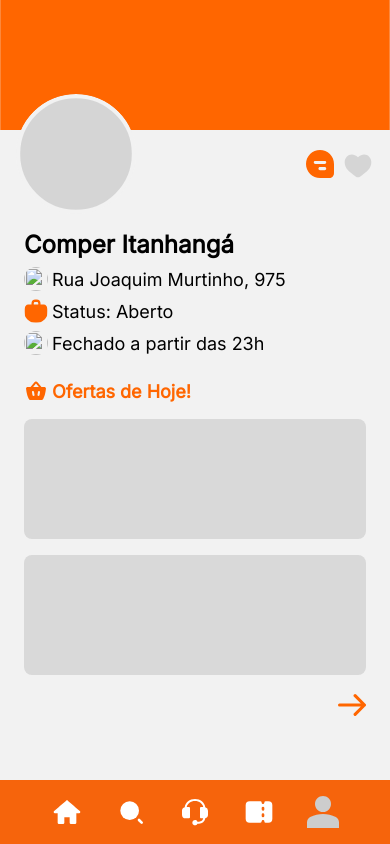
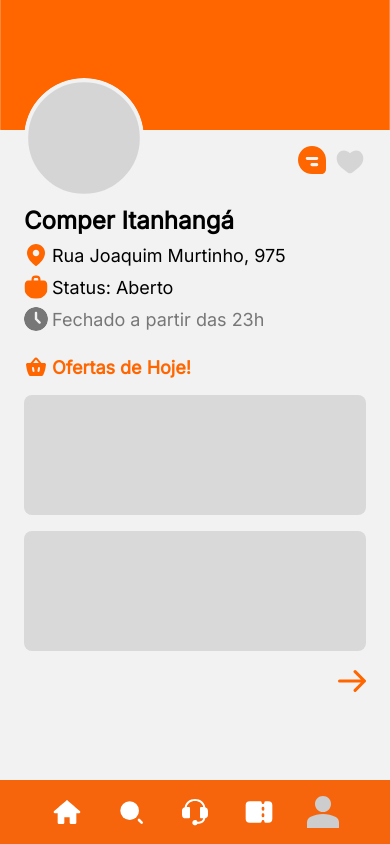
Before and after one commit to cadulucas1/CRUDCAT, a PHP site: template app/views/geral/perfil_loja.php in a window 390 px wide. Run offline with PHP 8.4, Linux system fonts and the light colour scheme; the template is opened without the code that fills it, so the values that code supplies are empty.

Commit message:
Feat 'Perfil-loja': finalizada estrutura e estilo da tela

```diff
--- a/app/views/geral/perfil_loja.php
+++ b/app/views/geral/perfil_loja.php
@@ -2,7 +2,7 @@
 <html lang="pt-br">
 <head>
 <?php
-    $css = ["/css/geral/navbar.css", "/css/perfil_loja.css"];
+    $css = ["/css/geral/navbar.css", "/css/cliente/perfil_loja.css"];
     require_once('./utils/head.php');
 ?>
 </head>
--- a/public/css/perfil_loja.css
+++ b/public/css/cliente/perfil_loja.css
@@ -1,6 +1,10 @@
+main {
+  padding: 0 !important;
+}
+
 .perfil_loja_banner {
   width: 100%;
-  aspect-ratio: 3 / 1;
+  aspect-ratio: 4 / 1;
   max-width: 100%;
   object-fit: cover;
   object-position: center 30%;
@@ -11,20 +15,15 @@
   position: absolute;
   display: flex;
   grid-template-columns: 1fr 1fr 1fr;
-  justify-content: center;
+  justify-content: space-between;
   align-items: center;
-
-
-  bottom: -20%;
+  padding: 0 64px;
+  bottom: -32%;
 }
 
 .perfil_loja_banner_container {
   position: relative;
   width: 100%;
-}
-
-main {
-  padding: 0 !important;
 }
 
 .perfil_loja_pfp {
@@ -35,15 +34,14 @@
   justify-content: flex-start;
   max-width: 632px;
   gap: 24px;
+}
 
-  h1 {
+.perfil_loja_pfp h1 {
   font-size: 32px;
   text-align: center;
   font-weight: 500;
   line-height: 90%;
 }
-}
-
 
 .perfil_loja_pfp_pic {
   justify-self: center;
@@ -53,12 +51,12 @@
   border-radius: 50%;
 }
 
-.perfil_loja_container_buttons{
+.perfil_loja_container_buttons {
   grid-column: 3;
   display: flex;
   justify-content: flex-end;
   gap: 8px;
-  padding-top: 24px;
+  padding-top: 88px;
 }
 
 #perfil_loja_heart {
@@ -70,8 +68,6 @@
   border: none;
   padding: 0;
   cursor: pointer;
-  /* width: 100%; */
-
   grid-column: 3;
   display: flex;
   justify-content: center;
@@ -91,16 +87,11 @@
   transition: all 0.2s ease-out;
 }
 
-#perfil_loja_heart {
-  display: none;
-}
-
 .perfil_loja_button_base {
   background: transparent;
   border: none;
   padding: 0;
   cursor: pointer;
-
   display: flex;
   justify-content: center;
   gap: 4px;
@@ -109,6 +100,7 @@
 #perfil_loja_icon {
   display: none;
 }
+
 .perfil_loja_button {
   display: flex;
   align-items: center;
@@ -122,7 +114,7 @@
   transition: all 0.2s ease-out;
 }
 
-.perfil_loja_button_base_icon:hover{
+.perfil_loja_button_base_icon:hover {
   transform: scale(1.1);
   transition: transform 0.2s ease-in-out;
 }
@@ -135,8 +127,8 @@
 
 .perfil_loja_grid_dados_loja {
   display: flex;
-  margin-top: 96px;
-  padding: 0 24px;
+  margin-top: 138px;
+  padding: 0 64px;
   flex-direction: column;
   row-gap: 8px;
 }
@@ -172,13 +164,13 @@
   color: var(--LaranjaMaisFeliz);
 }
 
-.perfil_loja_container_dados{
+.perfil_loja_container_dados {
   display: flex;
   align-items: center;
   gap: 4px;
 }
 
-.perfil_loja_container_dados_direita{
+.perfil_loja_container_dados_direita {
   display: flex;
   align-items: flex-end;
   gap: 4px;
@@ -190,54 +182,61 @@
   width: 24px;
 }
 
-.perfil_loja_grid_anuncios{
+.perfil_loja_grid_anuncios {
   height: 100%;
   display: flex;
-  padding: 24px 24px 0 24px;
+  padding: 24px 64px 32px 64px;
   flex-direction: column;
   row-gap: 16px;
 }
 
-.perfil_loja_imagens_anuncios{
+.perfil_loja_imagens_anuncios {
   border-radius: 8px;
   height: 120px;
   width: 100%;
   background-color: var(--CinzaClaro);
 }
 
-  @media (max-width: 1024px){
+@media (max-width: 1024px) {
+  .perfil_loja_grid_dados_loja {
+    margin-top: 100px;
+  }
 
-    .perfil_loja_pfp_pic{
+  .perfil_loja_pfp_pic {
     width: 216px;
     height: 216px;
   }
 }
 
-  @media (max-width: 768px)  {
-    .perfil_loja_content_pfp{
+@media (max-width: 768px) {
+  .perfil_loja_content_pfp {
     width: 100%;
     position: absolute;
-      display: grid;
+    display: flex;
     grid-template-columns: 1fr 1fr 1fr;
-      justify-content: center;
+    justify-content: space-between;
     align-items: center;
+    padding: 0 24px;
     bottom: -40%;
   }
 
-    .perfil_loja_pfp_pic{
+  .perfil_loja_pfp_pic {
     width: 192px;
     height: 192px;
   }
+
+  .perfil_loja_grid_dados_loja {
+    padding: 0 24px !important;
+    margin-top: 88px;
   }
 
-  .perfil_loja_grid_dados_loja{
-    padding: 0 40px;
+  .perfil_loja_grid_anuncios {
+    padding: 24px 24px 32px 24px;
+  }
 }
 
-  @media (max-width: 425px){
-
-
-    .perfil_loja_pfp_pic{
+@media (max-width: 425px) {
+  .perfil_loja_pfp_pic {
     width: 120px;
     height: 120px;
   }
@@ -245,18 +244,28 @@
   .perfil_loja_content_pfp {
     width: 100%;
     position: absolute;
-      display: grid;
+    display: flex;
     grid-template-columns: 1fr 1fr 1fr;
-      justify-content: center;
+    justify-content: space-between;
     align-items: center;
-      padding: 0 16px;
-
-      bottom: -60%;
+    padding: 0 24px;
+    bottom: -48%;
   }
 
-    .perfil_loja_grid_dados_loja{
-      padding: 0 24px;
+  .perfil_loja_grid_dados_loja {
+    padding: 0 24px !important;
+    margin-top: 72px;
   }
 
+  .perfil_loja_container_buttons {
+    padding-top: 48px;
+  }
 
+  .perfil_loja_banner {
+    aspect-ratio: 3/1;
   }
+
+  .perfil_loja_grid_anuncios {
+    padding: 24px 24px 32px 24px;
+  }
+}
--- a/public/css/style.css
+++ b/public/css/style.css
@@ -13,14 +13,11 @@
     --LaranjaClaro: #ff8139;
     --AmareloMel: #FABA4A;
     --LaranjaMaisFeliz: #FF6600;
-<<<<<<< HEAD
     --CinzaEscuro: #777777;
     --BrancoGelo: #D5D5D5;
     --CinzaClaro: #D9D9D9;
-=======
     --vermelho: #D73232;
 
->>>>>>> cbf39b39245ebc788766f294b8b3c8407f02121f
 }
 
 body {
```
Also changed, not shown: public/images/icons/icon_localizacao.svg, public/images/icons/icon_relogio.svg. Lines whose indentation alone changed are shown as unchanged.
